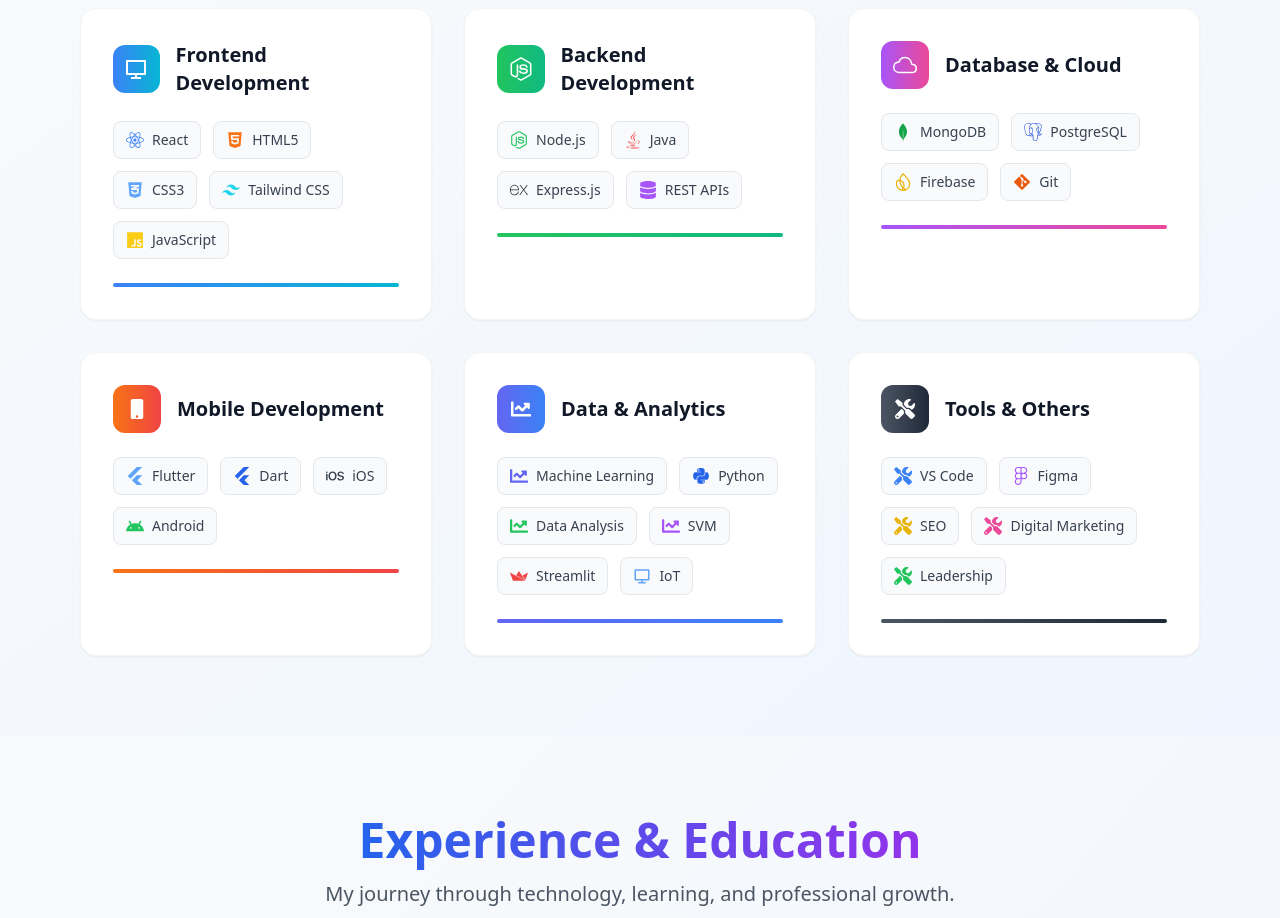
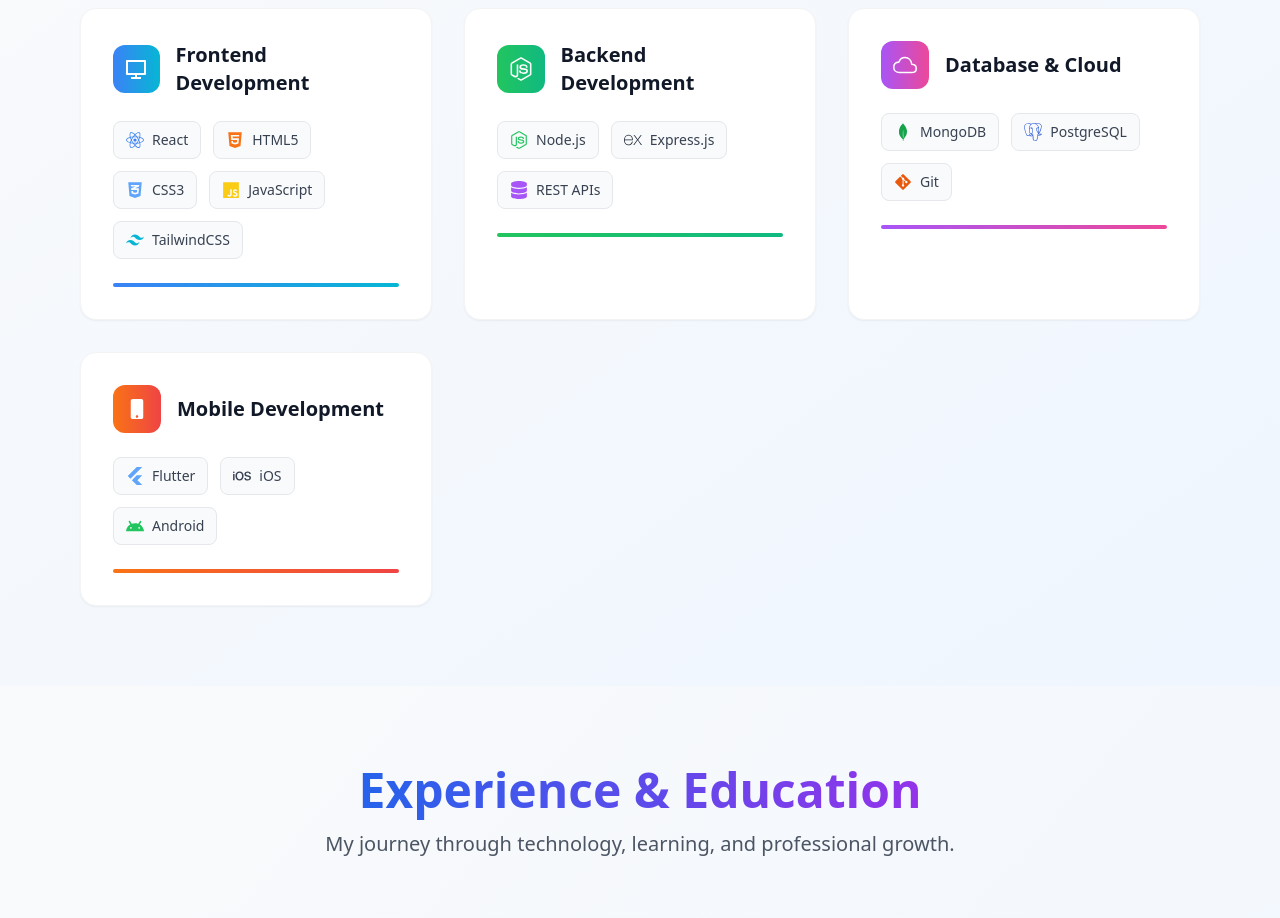
Before and after one commit to ravinnallasamy/ravin, a React (Vite) app: page / in a window 1280 px wide. Shown: the part 1920-2838 px from the top of the page. Built offline with nearby package versions, Linux system fonts and the light colour scheme.

Commit message:
Added Skills component with animations and Tailwind setup

```diff
--- a/src/components/About.tsx
+++ b/src/components/About.tsx
@@ -40,7 +40,7 @@ const handleDownloadResume = async () => {
   setIsDownloading(true);
 
   try {
-    const response = await fetch('/resume-ravinnallasamy.pdf');
+    const response = await fetch('/Ravin-Resume.pdf');
     const blob = await response.blob();
     const url = window.URL.createObjectURL(blob);
 
--- a/src/components/Skills.tsx
+++ b/src/components/Skills.tsx
@@ -1,35 +1,28 @@
-import React from 'react';
-import { motion } from 'framer-motion';
+import React from "react";
+import { motion } from "framer-motion";
 import {
   FaReact,
   FaNodeJs,
   FaDatabase,
   FaMobile,
-  FaChartLine,
-  FaTools,
   FaHtml5,
   FaCss3Alt,
   FaJs,
-  FaJava,
-  FaPython,
   FaGitAlt,
-  FaFigma
-} from 'react-icons/fa';
+} from "react-icons/fa";
 import {
   SiTailwindcss,
   SiExpress,
   SiMongodb,
   SiPostgresql,
-  SiFirebase,
   SiFlutter,
   SiIos,
   SiAndroid,
-  SiStreamlit
-} from 'react-icons/si';
-import { IoCloudOutline } from 'react-icons/io5';
-import { RiComputerLine } from 'react-icons/ri';
+} from "react-icons/si";
+import { IoCloudOutline } from "react-icons/io5";
+import { RiComputerLine } from "react-icons/ri";
 
-const Skills: React.FC = () => {
+const Skills = () => {
   const skillCategories = [
     {
       title: "Frontend Development",
@@ -37,80 +30,50 @@ const Skills: React.FC = () => {
         { name: "React", icon: <FaReact className="text-blue-500" /> },
         { name: "HTML5", icon: <FaHtml5 className="text-orange-500" /> },
         { name: "CSS3", icon: <FaCss3Alt className="text-blue-400" /> },
-        { name: "Tailwind CSS", icon: <SiTailwindcss className="text-cyan-400" /> },
-        { name: "JavaScript", icon: <FaJs className="text-yellow-400" /> }
+        { name: "JavaScript", icon: <FaJs className="text-yellow-400" /> },
+        { name: "TailwindCSS", icon: <SiTailwindcss className="text-cyan-500" /> },
       ],
       icon: <RiComputerLine className="text-white" size={24} />,
-      gradient: "from-blue-500 to-cyan-500"
+      gradient: "from-blue-500 to-cyan-500",
     },
     {
       title: "Backend Development",
       skills: [
         { name: "Node.js", icon: <FaNodeJs className="text-green-500" /> },
-        { name: "Java", icon: <FaJava className="text-red-500" /> },
         { name: "Express.js", icon: <SiExpress className="text-gray-800" /> },
-        { name: "REST APIs", icon: <FaDatabase className="text-purple-500" /> }
+        { name: "REST APIs", icon: <FaDatabase className="text-purple-500" /> },
       ],
       icon: <FaNodeJs className="text-white" size={24} />,
-      gradient: "from-green-500 to-emerald-500"
+      gradient: "from-green-500 to-emerald-500",
     },
     {
       title: "Database & Cloud",
       skills: [
         { name: "MongoDB", icon: <SiMongodb className="text-green-600" /> },
         { name: "PostgreSQL", icon: <SiPostgresql className="text-blue-700" /> },
-        { name: "Firebase", icon: <SiFirebase className="text-yellow-500" /> },
-        { name: "Git", icon: <FaGitAlt className="text-orange-600" /> }
+        { name: "Git", icon: <FaGitAlt className="text-orange-600" /> },
       ],
       icon: <IoCloudOutline className="text-white" size={24} />,
-      gradient: "from-purple-500 to-pink-500"
+      gradient: "from-purple-500 to-pink-500",
     },
     {
       title: "Mobile Development",
       skills: [
         { name: "Flutter", icon: <SiFlutter className="text-blue-400" /> },
-        { name: "Dart", icon: <SiFlutter className="text-blue-600" /> },
         { name: "iOS", icon: <SiIos className="text-gray-700" /> },
-        { name: "Android", icon: <SiAndroid className="text-green-500" /> }
+        { name: "Android", icon: <SiAndroid className="text-green-500" /> },
       ],
       icon: <FaMobile className="text-white" size={20} />,
-      gradient: "from-orange-500 to-red-500"
+      gradient: "from-orange-500 to-red-500",
     },
-    {
-      title: "Data & Analytics",
-      skills: [
-        { name: "Machine Learning", icon: <FaChartLine className="text-indigo-500" /> },
-        { name: "Python", icon: <FaPython className="text-blue-600" /> },
-        { name: "Data Analysis", icon: <FaChartLine className="text-green-500" /> },
-        { name: "SVM", icon: <FaChartLine className="text-purple-500" /> },
-        { name: "Streamlit", icon: <SiStreamlit className="text-red-500" /> },
-        { name: "IoT", icon: <RiComputerLine className="text-blue-400" /> }
-      ],
-      icon: <FaChartLine className="text-white" size={20} />,
-      gradient: "from-indigo-500 to-blue-500"
-    },
-    {
-      title: "Tools & Others",
-      skills: [
-        { name: "VS Code", icon: <FaTools className="text-blue-500" /> },
-        { name: "Figma", icon: <FaFigma className="text-purple-500" /> },
-        { name: "SEO", icon: <FaTools className="text-yellow-500" /> },
-        { name: "Digital Marketing", icon: <FaTools className="text-pink-500" /> },
-        { name: "Leadership", icon: <FaTools className="text-green-500" /> }
-      ],
-      icon: <FaTools className="text-white" size={20} />,
-      gradient: "from-gray-600 to-gray-800"
-    }
   ];
 
   const container = {
     hidden: { opacity: 0 },
     visible: {
       opacity: 1,
-      transition: {
-        staggerChildren: 0.1
-      }
-    }
+      transition: { staggerChildren: 0.1 },
+    },
   };
 
   const item = {
@@ -118,10 +81,8 @@ const Skills: React.FC = () => {
     visible: {
       y: 0,
       opacity: 1,
-      transition: {
-        duration: 0.5
-      }
-    }
+      transition: { duration: 0.5 },
+    },
   };
 
   return (
@@ -163,8 +124,10 @@ const Skills: React.FC = () => {
               className="group bg-white rounded-2xl p-8 shadow-sm border border-gray-100 hover:shadow-xl hover:border-gray-200 transition-all duration-300 hover:-translate-y-2 relative overflow-hidden"
               whileHover={{ scale: 1.02 }}
             >
-              {/* Gradient Background Effect */}
-              <div className={`absolute inset-0 bg-gradient-to-br ${category.gradient} opacity-0 group-hover:opacity-5 transition-opacity duration-300 -z-10`}></div>
+              {/* Gradient Background */}
+              <div
+                className={`absolute inset-0 bg-gradient-to-br ${category.gradient} opacity-0 group-hover:opacity-5 transition-opacity duration-300 -z-10`}
+              ></div>
 
               {/* Category Header */}
               <div className="flex items-center gap-4 mb-6">
@@ -179,7 +142,7 @@ const Skills: React.FC = () => {
                 </h3>
               </div>
 
-              {/* Skills Tags */}
+              {/* Skill Tags */}
               <div className="flex flex-wrap gap-3">
                 {category.skills.map((skill, skillIndex) => (
                   <motion.div
@@ -188,9 +151,7 @@ const Skills: React.FC = () => {
                     whileTap={{ scale: 0.95 }}
                     className="flex items-center gap-2 px-3 py-2 bg-gray-50 text-gray-700 text-sm rounded-lg hover:bg-gray-100 transition-colors duration-200 cursor-default border border-gray-200"
                   >
-                    <div className="text-lg">
-                      {skill.icon}
-                    </div>
+                    <div className="text-lg">{skill.icon}</div>
                     <span>{skill.name}</span>
                   </motion.div>
                 ))}
```
Also changed, not shown: 1 other file (tests, documents, lock files or other folders).
